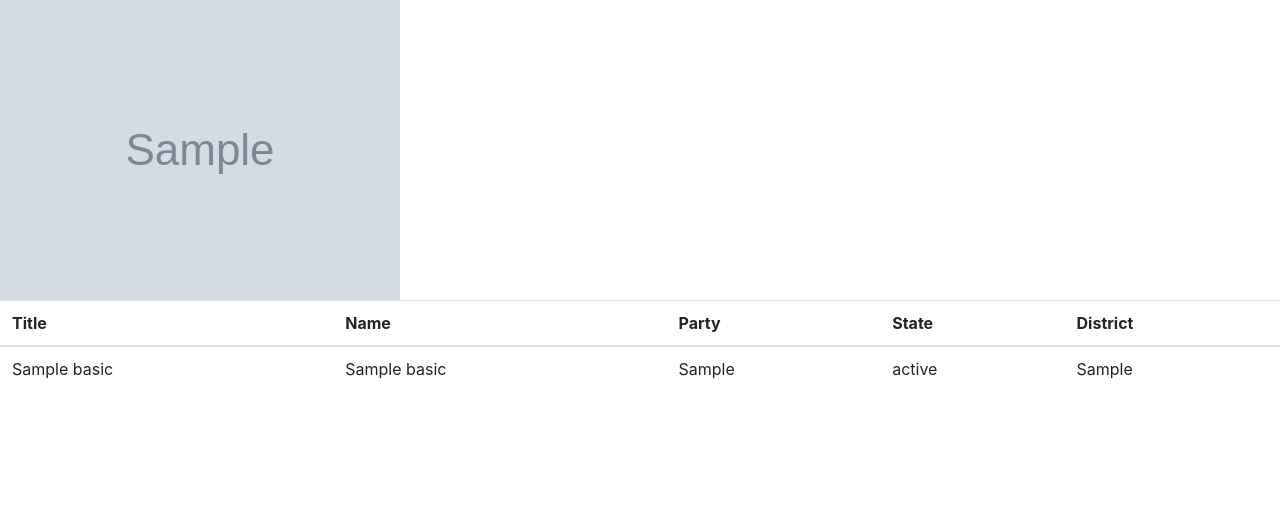
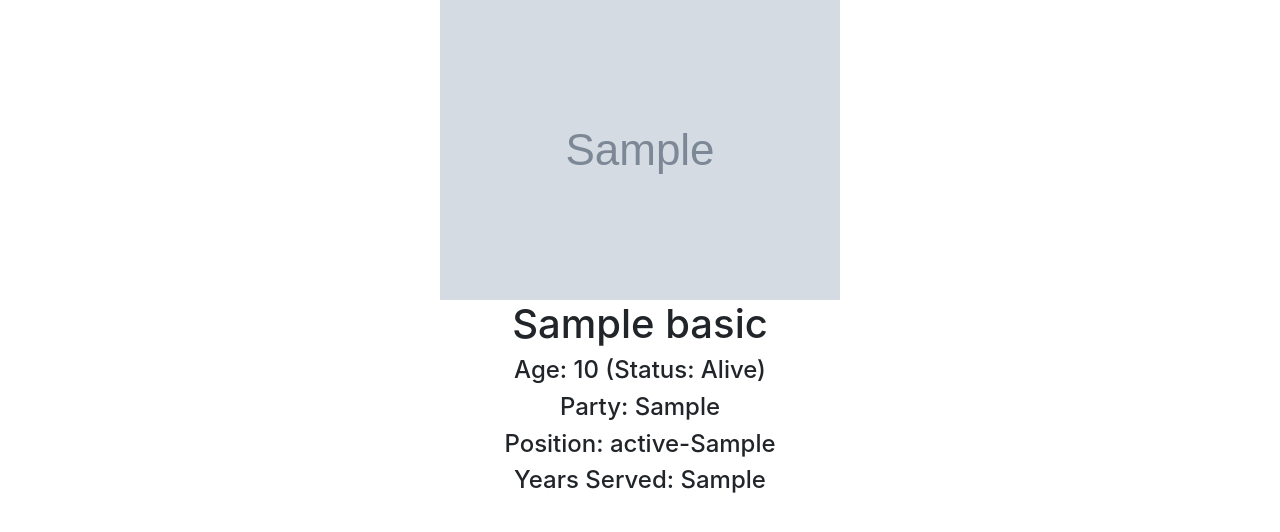
Before and after one commit to hunter-heidenreich/Democracy-Now, a Django app: template mysite/reps/templates/reps/view.html in a window 1280 px wide. Shown: the top 532 px of the page. Run offline with Django 3.2, Linux system fonts and the light colour scheme; the template is opened without the code that fills it: most values are stand-ins (such as "Sample title", 1, 10 or a date in 2020); grey boxes marked "Sample" are stand-in pictures; some libraries are stand-ins or nearby versions.

Commit message:
Display some basic information

```diff
--- a/mysite/reps/templates/reps/view.html
+++ b/mysite/reps/templates/reps/view.html
@@ -3,25 +3,19 @@
 <script src="https://cdn.jsdelivr.net/npm/popper.js@1.16.0/dist/umd/popper.min.js" integrity="sha384-Q6E9RHvbIyZFJoft+2mJbHaEWldlvI9IOYy5n3zV9zzTtmI3UksdQRVvoxMfooAo" crossorigin="anonymous"></script>
 <script src="https://stackpath.bootstrapcdn.com/bootstrap/4.4.1/js/bootstrap.min.js" integrity="sha384-wfSDF2E50Y2D1uUdj0O3uMBJnjuUD4Ih7YwaYd1iqfktj0Uod8GCExl3Og8ifwB6" crossorigin="anonymous"></script>
 {% if rep %}
-    <img src="{{ rep.sources.img }}" />
-    <table class="table">
-        <thead>
-            <th>Title</th>
-            <th>Name</th>
-            <th>Party</th>
-            <th>State</th>
-            <th>District</th>
-        </thead>
-        <tbody>
-            <tr>
-                <td>{{ rep.basics.title }}</td>
-                <td>{{ rep.basics.name }}</td>
-                <td>{{ rep.get_current_party }}</td>
-                <td>{{ rep.get_state }}</td>
-                <td>{{ rep.get_district }}</td>
-            </tr>
-        </tbody>
-    </table>
+    <div class="container">
+        <div class="row">
+            <div class="col">
+                <div class="text-center">
+                    <img src="{{ rep.sources.img }}" alt="{{rep.basics.name}}"/>
+                    <h1 class="h1">{{ rep.basics.name }}</h1>
+                    <h4 class="h4">Age: {{ rep.get_age }} (Status: {% if rep.basics.death %}Deceased{% else %}Alive{% endif %})</h4>
+                    <h4 class="h4">Party: {{ rep.get_current_party }}</h4>
+                    <h4 class="h4">Position: {{ rep.get_state }}-{{ rep.get_district }}</h4>
+                    <h4 class="h4">Years Served: {{ rep.get_service }}</h4>
+                </div>
+            </div>
+    </div>
 {% else %}
     <p>Rep not found.</p>
 {% endif %}
```
Also changed, not shown: tools/us/federal/house/representative.py (+24 -0 lines).
